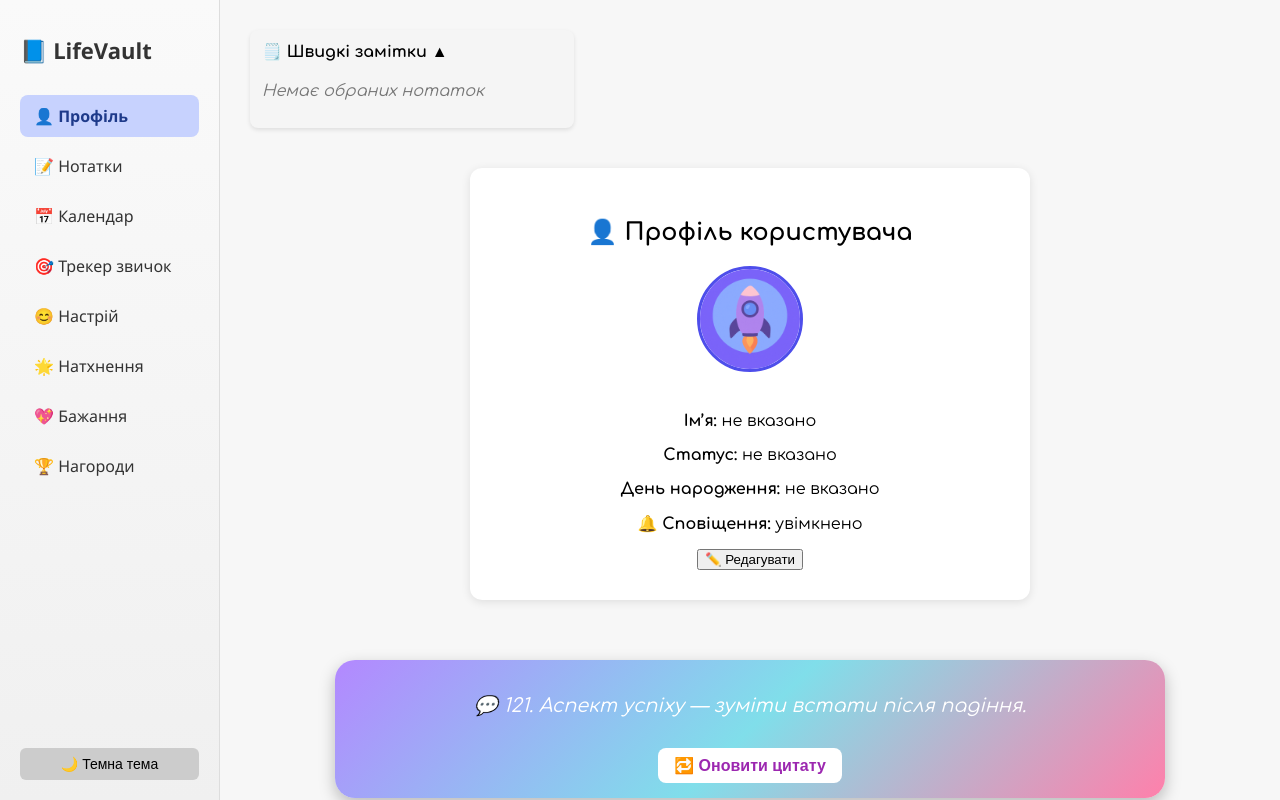
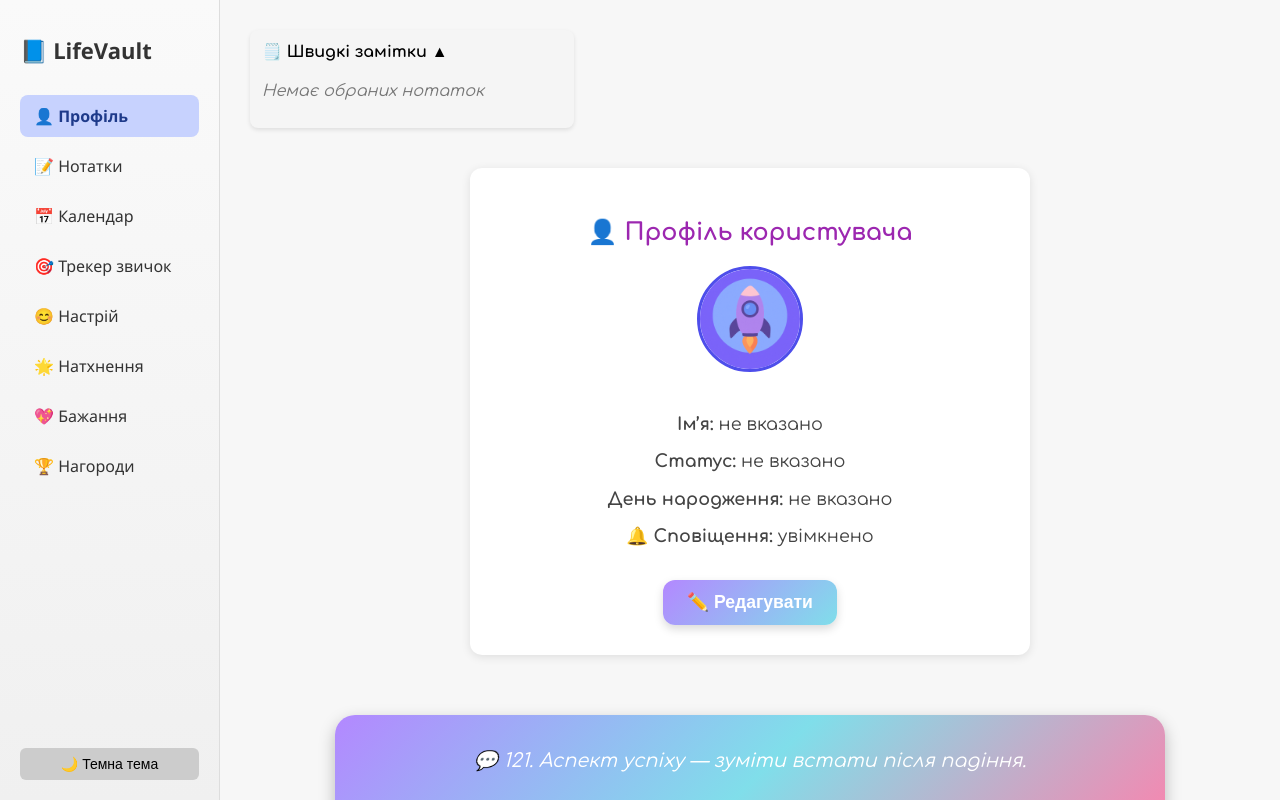
Before and after one commit to Vidziano/LifeVault, a React (Create React App) app: page /profile in a window 1280 px wide. Built offline with nearby package versions, Linux system fonts and the light colour scheme.

Commit message:
dark theme update

```diff
--- a/src/MotivationalQuote.css
+++ b/src/MotivationalQuote.css
@@ -59,3 +59,26 @@
     background: #f5f5f5;
     color: #3f3f3f;
   }
+
+  .motivational-quote .refresh-button {
+    background: white;
+    color: #4e4eeb;
+    border-radius: 8px;
+    padding: 8px 16px;
+    font-weight: bold;
+    font-size: 0.95rem;
+    transition: all 0.3s ease;
+  }
+
+  .motivational-quote .refresh-button:hover {
+    background: #f0f0f0;
+  }
+
+  body.dark .motivational-quote .refresh-button {
+    background: #2c2c2c;
+    color: #e0f7fa;
+  }
+
+  body.dark .motivational-quote .refresh-button:hover {
+    background: #3a3a3a;
+  }
--- a/src/UserProfile.css
+++ b/src/UserProfile.css
@@ -68,3 +68,67 @@
     color: white;
     border-color: #444;
   }
+
+  .user-profile h2 {
+    font-size: 1.5rem;
+    font-weight: 700;
+    color: #9C27B0;
+  }
+
+  .user-profile p {
+    font-size: 1.1rem;
+    color: #444;
+  }
+
+  .quote-box {
+    background: linear-gradient(to right, #B388FF, #80DEEA);
+    border-radius: 12px;
+    padding: 14px 20px;
+    color: white;
+    font-size: 1.1rem;
+    margin: 20px auto;
+    max-width: 600px;
+    box-shadow: 0 4px 16px rgba(0,0,0,0.1);
+  }
+
+  .user-profile button {
+    background: linear-gradient(135deg, #b388ff, #80deea);
+    color: white;
+    padding: 12px 24px;
+    font-size: 1.1rem;
+    font-weight: bold;
+    border: none;
+    border-radius: 12px;
+    cursor: pointer;
+    box-shadow: 0 4px 10px rgba(0,0,0,0.15);
+    transition: transform 0.2s ease, box-shadow 0.2s ease;
+    margin-top: 16px;
+  }
+
+  body.dark .user-profile button {
+    background: linear-gradient(135deg, #2c2c5d, #355b80, #5d3b5a);
+    color: #f5f5f5;
+    box-shadow: 0 4px 10px rgba(0,0,0,0.3);
+  }
+
+  body.dark .user-profile button:hover {
+    background: #555a70;
+  }
+
+  .user-profile button:hover {
+    transform: translateY(-2px);
+    box-shadow: 0 6px 16px rgba(0,0,0,0.25);
+  }
+
+  body.dark .user-profile {
+    background-color: #2a2a2a;
+    color: #e0e0e0;
+  }
+
+  body.dark .user-profile p {
+    color: #d0d0d0;
+  }
+
+  body.dark .user-profile p span {
+    color: #cccccc;
+  }
```
